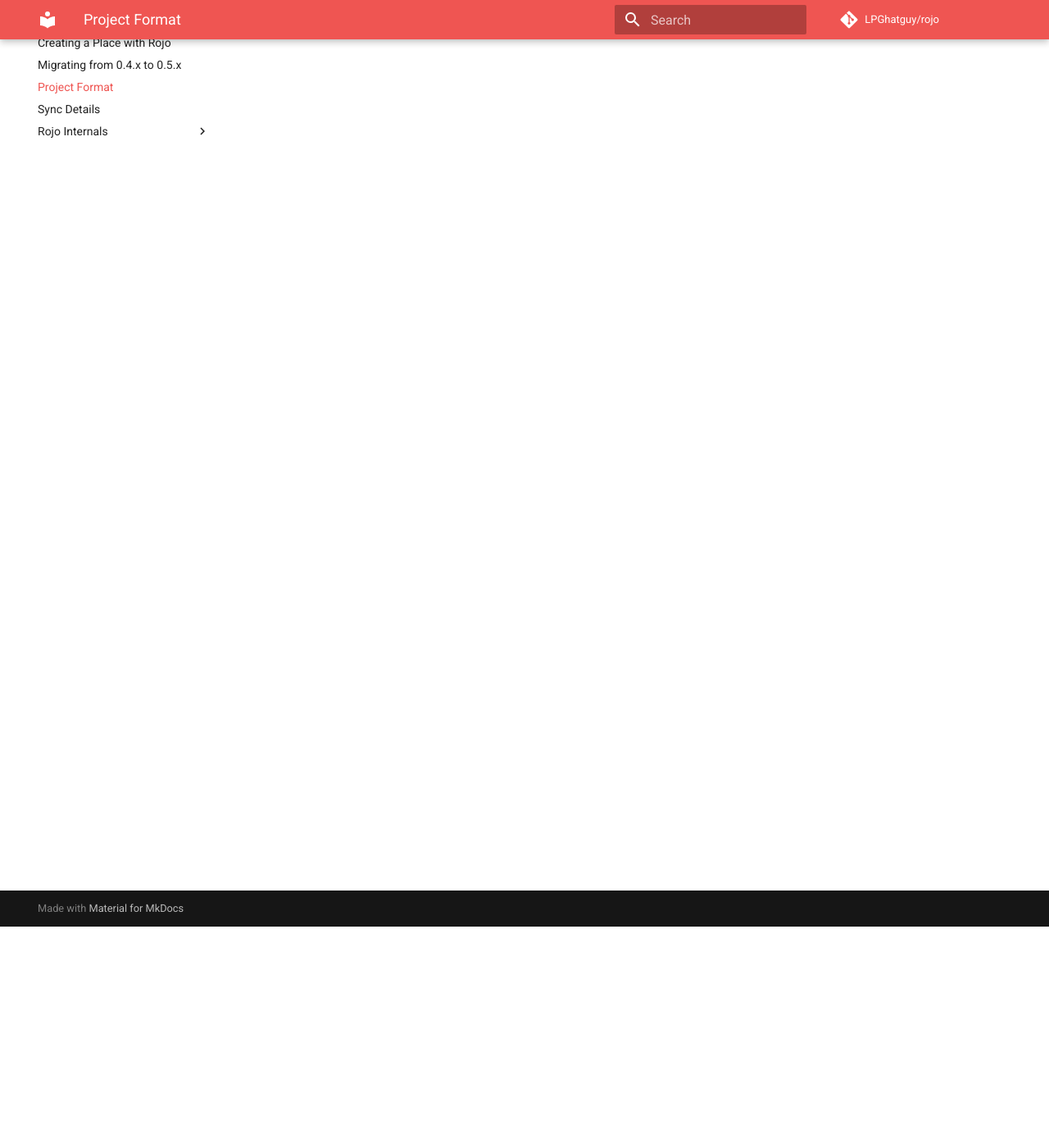
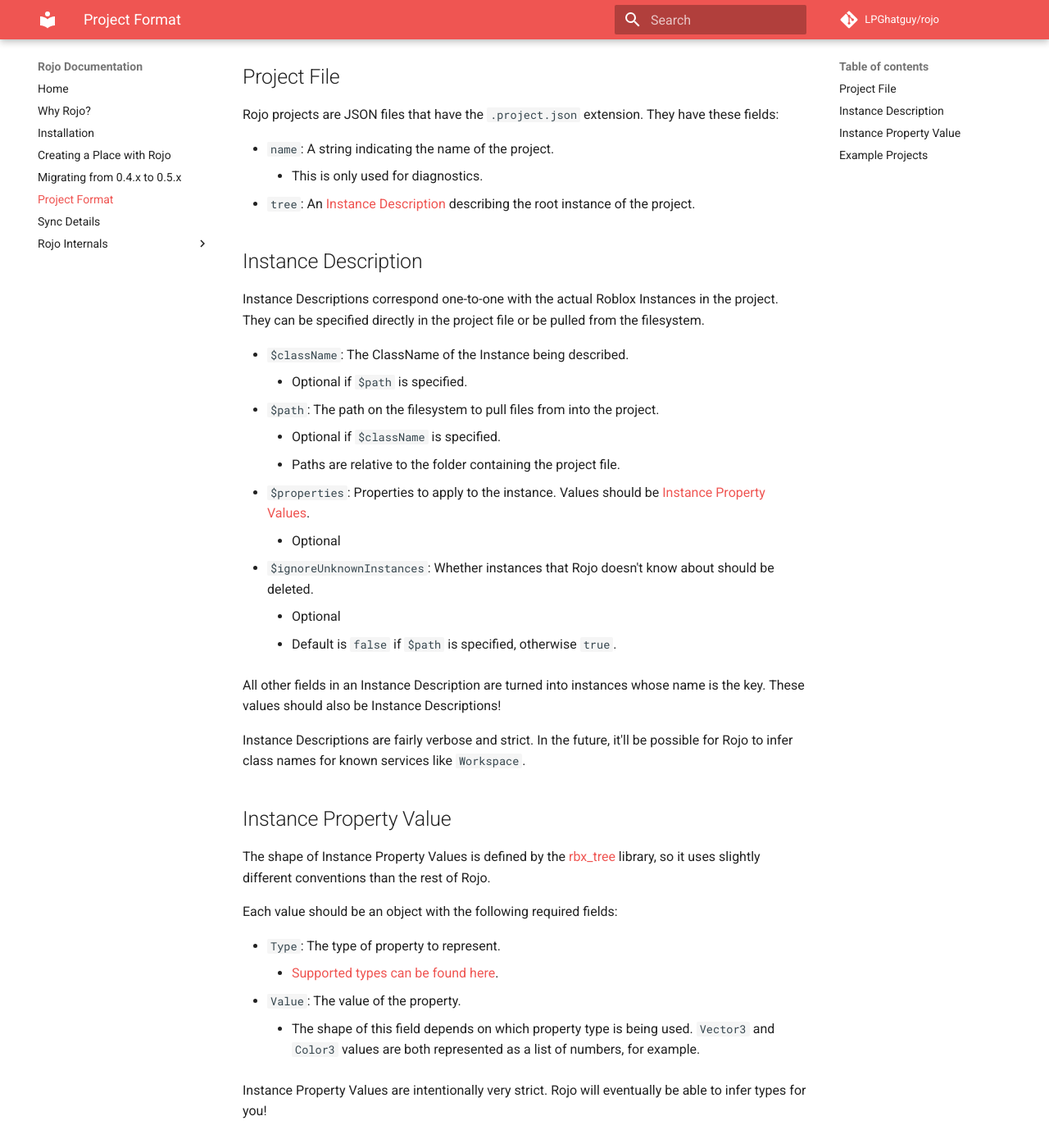
Before and after one commit to rojo-rbx/rojo, an MkDocs documentation site: the page built from docs/project-format.md, in a window 1280 px wide and 1400 px high, scrolled down 270 px. Shown: the whole window at 82% size. Built offline with MkDocs 1.6.1 and Material for MkDocs 9.7.7, drawn with Linux system fonts in a browser that asks for light colours; comment, search, counter and statistics services are not loaded; some of the changed text lies outside the part shown.

Commit message:
New docs

````diff
--- a/docs/project-format.md
+++ b/docs/project-format.md
@@ -1 +1,100 @@
-WIP
+[TOC]
+
+## Project File
+
+Rojo projects are JSON files that have the `.project.json` extension. They have these fields:
+
+* `name`: A string indicating the name of the project.
+    * This is only used for diagnostics.
+* `tree`: An [Instance Description](#instance-description) describing the root instance of the project.
+
+## Instance Description
+Instance Descriptions correspond one-to-one with the actual Roblox Instances in the project. They can be specified directly in the project file or be pulled from the filesystem.
+
+* `$className`: The ClassName of the Instance being described.
+    * Optional if `$path` is specified.
+* `$path`: The path on the filesystem to pull files from into the project.
+    * Optional if `$className` is specified.
+    * Paths are relative to the folder containing the project file.
+* `$properties`: Properties to apply to the instance. Values should be [Instance Property Values](#instance-property-value).
+    * Optional
+* `$ignoreUnknownInstances`: Whether instances that Rojo doesn't know about should be deleted.
+    * Optional
+    * Default is `false` if `$path` is specified, otherwise `true`.
+
+All other fields in an Instance Description are turned into instances whose name is the key. These values should also be Instance Descriptions!
+
+Instance Descriptions are fairly verbose and strict. In the future, it'll be possible for Rojo to infer class names for known services like `Workspace`.
+
+## Instance Property Value
+The shape of Instance Property Values is defined by the [rbx_tree](https://github.com/LPGhatguy/rbx-tree) library, so it uses slightly different conventions than the rest of Rojo.
+
+Each value should be an object with the following required fields:
+
+* `Type`: The type of property to represent.
+    * [Supported types can be found here](https://github.com/LPGhatguy/rbx-tree#property-type-coverage).
+* `Value`: The value of the property.
+    * The shape of this field depends on which property type is being used. `Vector3` and `Color3` values are both represented as a list of numbers, for example.
+
+Instance Property Values are intentionally very strict. Rojo will eventually be able to infer types for you!
+
+## Example Projects
+This project bundles up everything in the `src` directory. It'd be suitable for making a plugin or model:
+
+```json
+{
+    "name": "AwesomeLibrary",
+    "tree": {
+        "$path": "src"
+    }
+}
+```
+
+This project describes the layout you might use if you were making the next hit simulator game, *Sisyphus Simulator*:
+
+```json
+{
+    "name": "Sisyphus Simulator",
+    "tree": {
+        "$className": "DataModel",
+
+        "HttpService": {
+            "$className": "HttpService",
+            "$properties": {
+                "HttpEnabled": {
+                    "Type": "Bool",
+                    "Value": true
+                }
+            }
+        },
+
+        "ReplicatedStorage": {
+            "$className": "ReplicatedStorage",
+            "$path": "src/ReplicatedStorage"
+        },
+
+        "StarterPlayer": {
+            "$className": "StarterPlayer",
+
+            "StarterPlayerScripts": {
+                "$className": "StarterPlayerScripts",
+                "$path": "src/StarterPlayerScripts"
+            }
+        },
+
+        "Workspace": {
+            "$className": "Workspace",
+            "$properties": {
+                "Gravity": {
+                    "Type": "Float32",
+                    "Value": 67.3
+                }
+            },
+
+            "Terrain": {
+                "$path": "Terrain.rbxm"
+            }
+        }
+    }
+}
+```
````
Also changed, not shown: docs/installation.md (+33 -13 lines), docs/sync-details.md (+6 -15 lines), docs/images/plugins-folder-in-studio.png (added).
